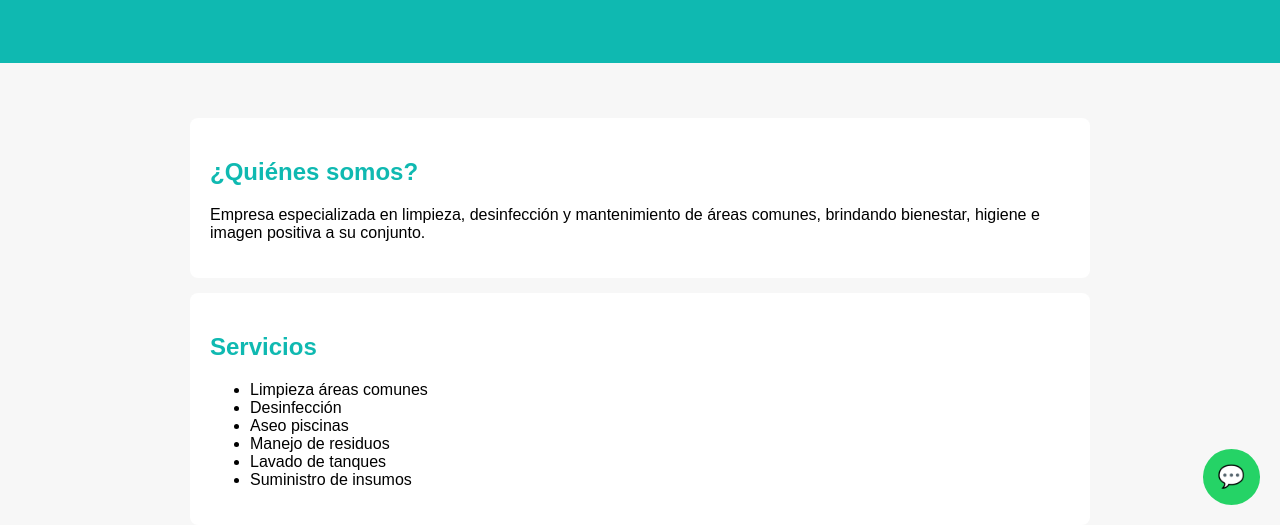
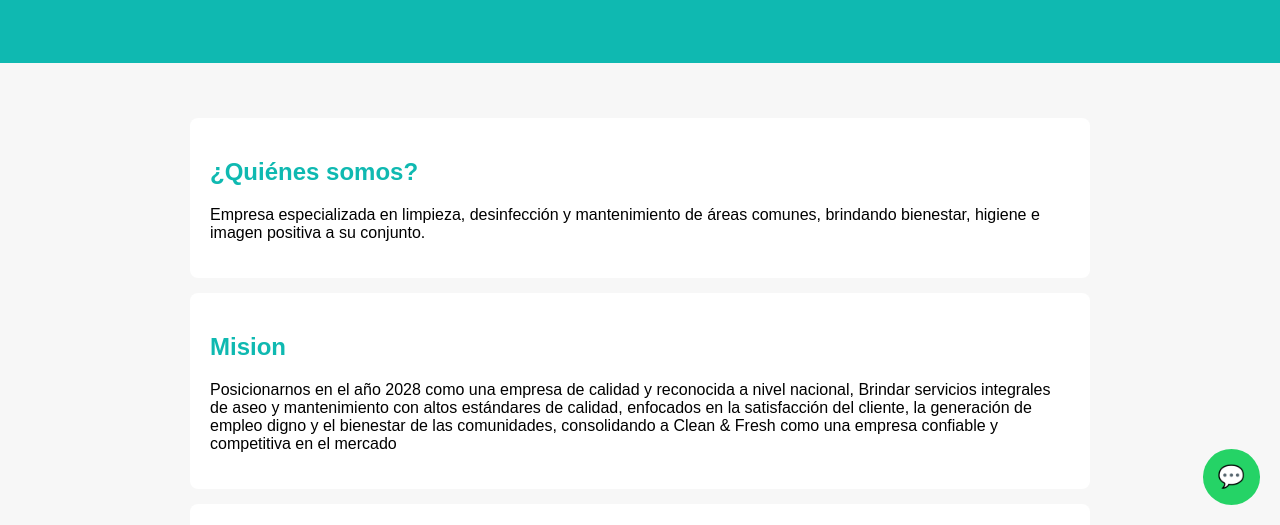
Before and after one commit to cleanfreshadmon-ship-it/cleanfresh, a plain HTML site: page index.html in a window 1280 px wide. Shown: the part 275-800 px from the top of the page. Drawn offline with Linux system fonts and the light colour scheme.

Commit message:
index.html

```diff
--- a/index.html
+++ b/index.html
@@ -44,6 +44,14 @@ text-decoration:none;
 <div class="card">
 <h2>¿Quiénes somos?</h2>
 <p>Empresa especializada en limpieza, desinfección y mantenimiento de áreas comunes, brindando bienestar, higiene e imagen positiva a su conjunto.</p>
+</div>
+
+<div class="card">
+<h2>Mision</h2>
+<p>Posicionarnos en el año 2028 como una empresa de calidad y reconocida a  nivel nacional,
+  Brindar servicios integrales de aseo y mantenimiento con altos estándares de calidad,
+  enfocados en la satisfacción del cliente, la generación de empleo digno y el bienestar de las comunidades,
+  consolidando a Clean & Fresh como una empresa confiable y competitiva en el mercado</p>
 </div>
 
 <div class="card">
```
